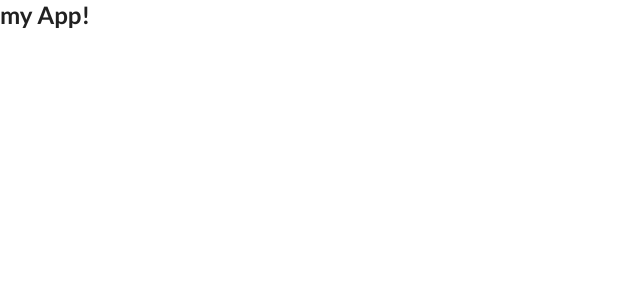
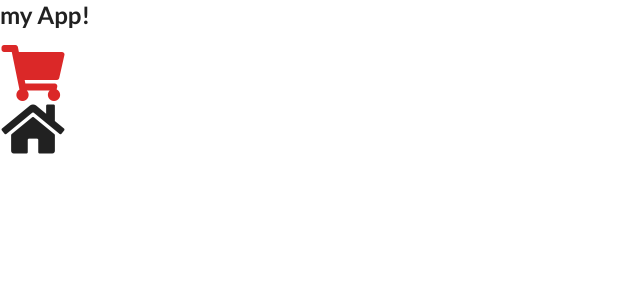
Before and after one commit to GregatGit/go-shop, a React (Create React App) app: page / in a window 1280 px wide. Shown: the top 300 px of the page, without its empty margins (0-640 px from the left). Built offline with nearby package versions, Linux system fonts and the light colour scheme.

Commit message:
add icons to home page

```diff
--- a/src/App.js
+++ b/src/App.js
@@ -5,6 +5,15 @@ function App() {
   return (
     <div>
       <h2>my App!</h2>
+      <div>
+        <i aria-hidden="true" className="red huge cart icon" />
+        <div>
+
+          <i aria-hidden="true" className="home huge icon" />
+          <br />
+
+        </div>
+      </div>
     </div>
   )
 }
```
